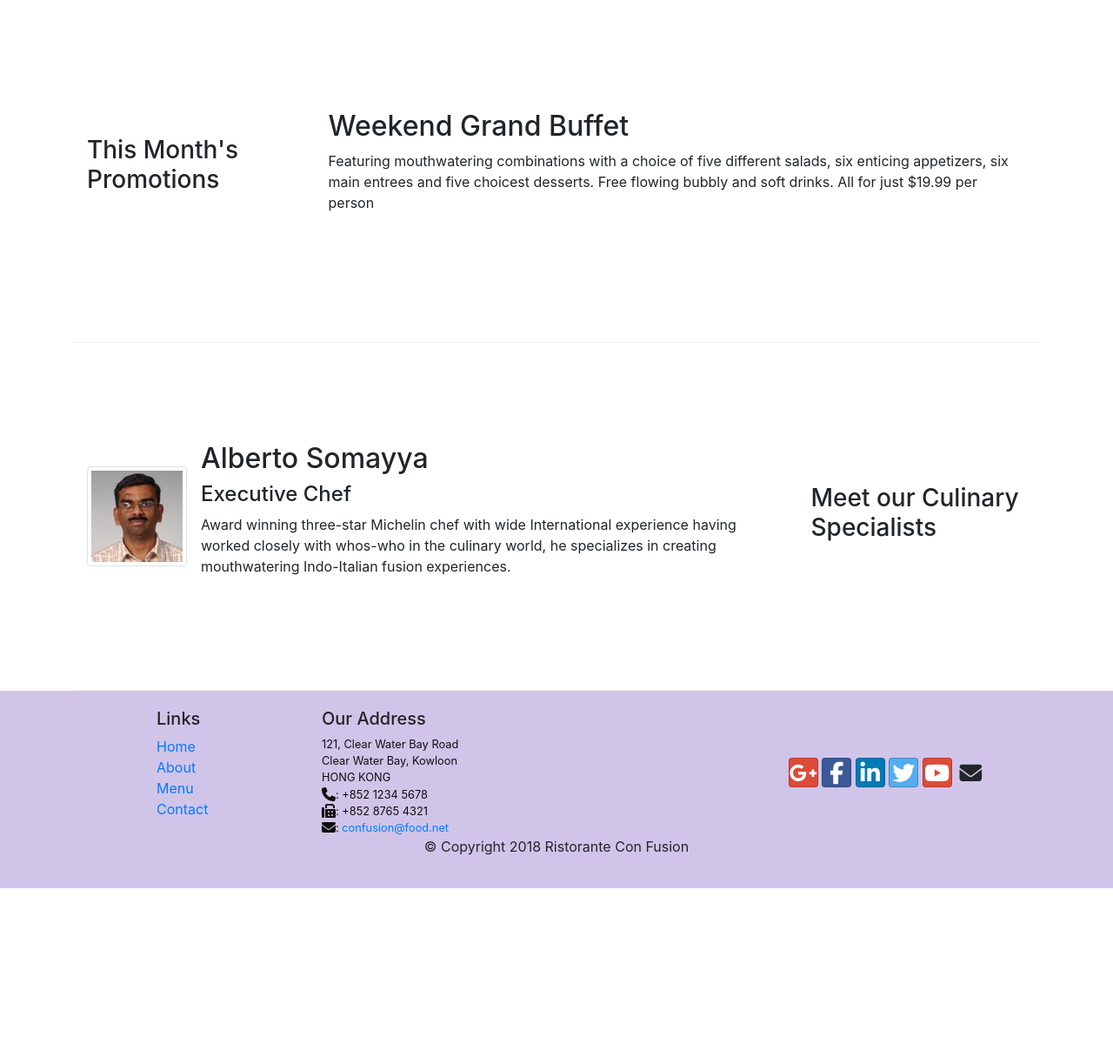
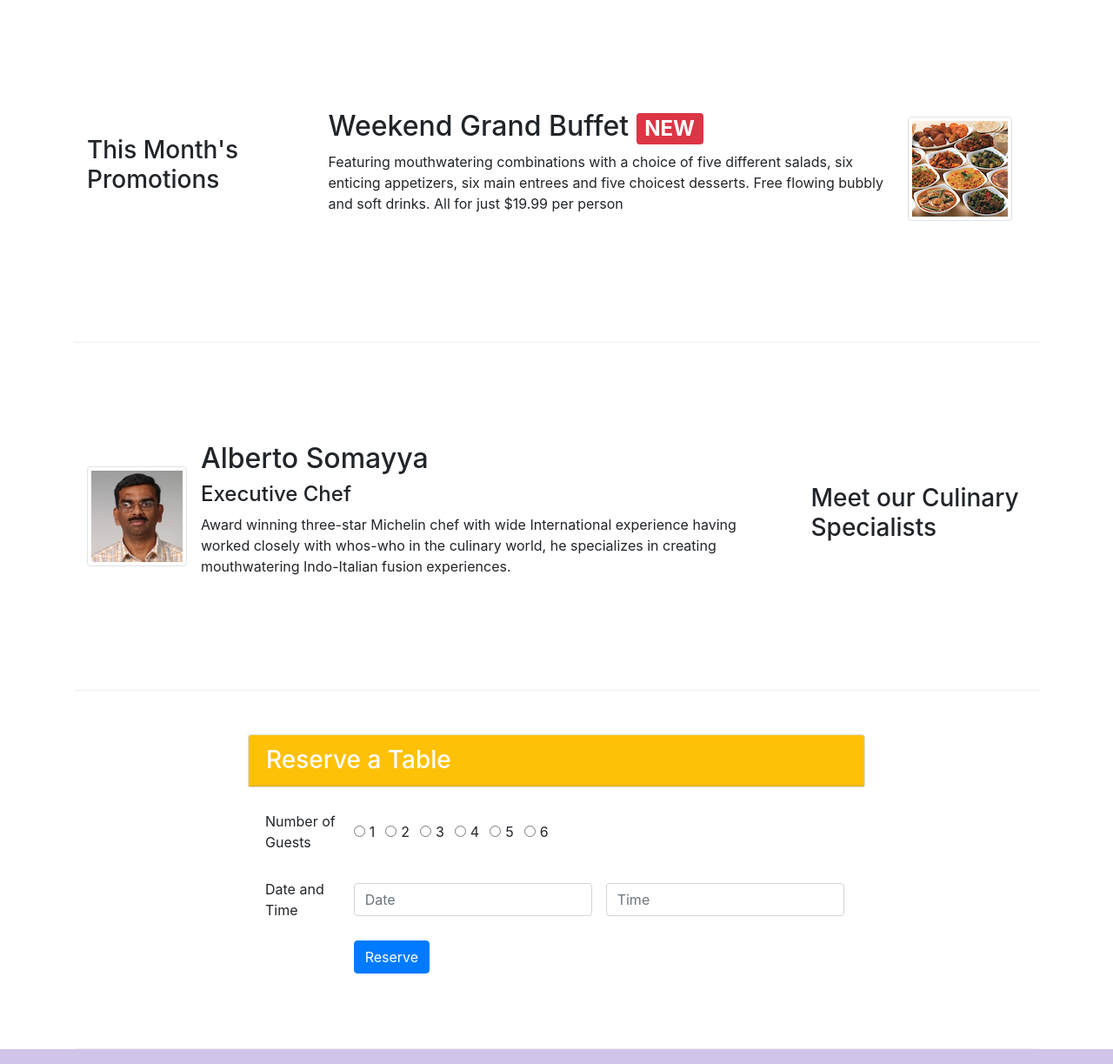
Before and after one commit to Okimik/Bootstrap4, a plain HTML site: page index.html in a window 1280 px wide. Shown: the part 740-1963 px from the top of the page at 87% size. Before the commit the page ends 1761 px from the top, so only its background shows below. Drawn offline with nearby package versions, Linux system fonts and the light colour scheme.

Commit message:
assignment2

```diff
--- a/index.html
+++ b/index.html
@@ -40,8 +40,13 @@
                     <h1>Ristorante con Fusion</h1>
                     <p>We take inspiration from the World's best cuisines, and create a unique fusion experience. Our lipsmacking creations will tickle your culinary senses!</p>
                 </div>
-                <div class="col-12 col-sm align-self-center">
-                    <img src="./img/logo.png" class="img-fluid">
+                <div class="col col-sm d-flex flex-wrap  align-items-center">
+                        <div class="col col-sm-6">
+                                        <img src="./img/logo.png" class="img-fluid">
+                        </div>
+                        <div class="col-xs-12 col-sm">
+                    <a class="btn btn-sm btn-block btn-warning"  href="#form">Reserve Table</a>
+                    </div>
 
                 </div>
             </div>
@@ -68,12 +73,18 @@
 
 
         <div class="row row-content align-items-center">
-            <div class="col-12 col-sm-4 col-md-3">
+            <div class="col-12 col-sm-4 order-sm-first col-md-3">
                 <h3>This Month's Promotions</h3>
             </div>
-            <div class="col col-sm col-md">
-                <h2>Weekend Grand Buffet</h2>
-                <p class="d-none d-sm-block">Featuring mouthwatering combinations with a choice of five different salads, six enticing appetizers, six main entrees and five choicest desserts. Free flowing bubbly and soft drinks. All for just $19.99 per person </p>
+            <div class="col col-sm order-sm-last col-md">
+                    <div class="media">
+                            <img class="d-flex mr-3 img-thumbnail align-self-center order-sm-last" src="./img/buffet.png" alt="buffet">
+                            <div class="media-body">
+                                    <h2 class="mt-0">Weekend Grand Buffet <span class="badge badge-danger">NEW</span></h2>
+                                    <p class="d-none d-sm-block">Featuring mouthwatering combinations with a choice of five different salads, six enticing appetizers, six main entrees and five choicest desserts. Free flowing bubbly and soft drinks. All for just $19.99 per person </p>
+                            </div>
+                    </div>
+
             </div>
         </div>
 
@@ -89,6 +100,64 @@
                                 <h4>Executive Chef</h4>
                                 <p class="d-none d-sm-block">Award winning three-star Michelin chef with wide International experience having worked closely with whos-who in the culinary world, he specializes in creating mouthwatering Indo-Italian fusion experiences. </p>
                         </div>
+                </div>
+
+            </div>
+        </div>
+        <div class="row row-content align-items-center justify-content-center">
+            <div class="col col-sm col-md-8">
+                <div class="card"  id="form">
+                    <h3 class="card-header bg-warning text-white">Reserve a Table</h3>
+                </div>
+                <div class="card-body">
+                    <form>
+                        <div class="form-group row">
+                            <label for="guests" class="col-sm-2 col-form-label ">Number of Guests</label>
+                            <div class="form-check form-check-inline">
+                                <input class="form-check-input" type="radio" name="inlineRadioOptions" id="inlineRadio1" value="option1">
+                                <label class="form-check-label" for="inlineRadio1">1</label>
+                              </div>
+                              <div class="form-check form-check-inline">
+                                <input class="form-check-input" type="radio" name="inlineRadioOptions" id="inlineRadio2" value="option2">
+                                <label class="form-check-label" for="inlineRadio2">2</label>
+                              </div>
+                              <div class="form-check form-check-inline">
+                                <input class="form-check-input" type="radio" name="inlineRadioOptions" id="inlineRadio3" value="option3">
+                                <label class="form-check-label" for="inlineRadio3">3</label>
+                              </div>
+                              <div class="form-check form-check-inline">
+                                <input class="form-check-input" type="radio" name="inlineRadioOptions" id="inlineRadio4" value="option4">
+                                <label class="form-check-label" for="inlineRadio4">4</label>
+                              </div>
+                              <div class="form-check form-check-inline">
+                                <input class="form-check-input" type="radio" name="inlineRadioOptions" id="inlineRadio5" value="option5">
+                                <label class="form-check-label" for="inlineRadio5">5</label>
+                              </div>
+                              <div class="form-check form-check-inline">
+                                <input class="form-check-input" type="radio" name="inlineRadioOptions" id="inlineRadio6" value="option6">
+                                <label class="form-check-label" for="inlineRadio6">6</label>
+                              </div>
+
+                        </div>
+                        <div class="form-group row">
+                            <label for="date" class="col-sm-2 col-form-label ">Date and Time</label>
+                            <div class="form-check form-check-inline mr-3">
+                                <input type="text" class="form-control " placeholder="Date">
+
+                            </div>
+                            <div class="form-check form-check-inline">
+
+                                    <input type="text" class="form-control" placeholder="Time">
+                            </div>
+
+                        </div>
+                        <div class="form-group row">
+                             <div class="col-sm-10 offset-sm-2 pl-0">
+                                <button type="submit" class="btn btn-primary">Reserve</button>
+                            </div>
+                        </div>
+                    </form>
+
                 </div>
 
             </div>
@@ -125,7 +194,7 @@
                         <a class="btn btn-social-icon btn-linkedin"  href="http://www.linkedin.com/in/"><i class="fa fa-linkedin fa-lg"></i></a>
                         <a class="btn btn-social-icon btn-twitter"  href="http://twitter.com/"><i class="fa fa-twitter fa-lg"></i></a>
                         <a class="btn btn-social-icon btn-google"  href="http://youtube.com/"><i class="fa fa-youtube fa-lg"></i></a>
-                        <a class="btn btn-social-icon href="mailto:"><i class="fa fa-envelope fa-lg"></i></a>
+                        <a class="btn btn-social-icon" href="mailto:"><i class="fa fa-envelope fa-lg"></i></a>
                     </div>
                 </div>
            </div>
```
